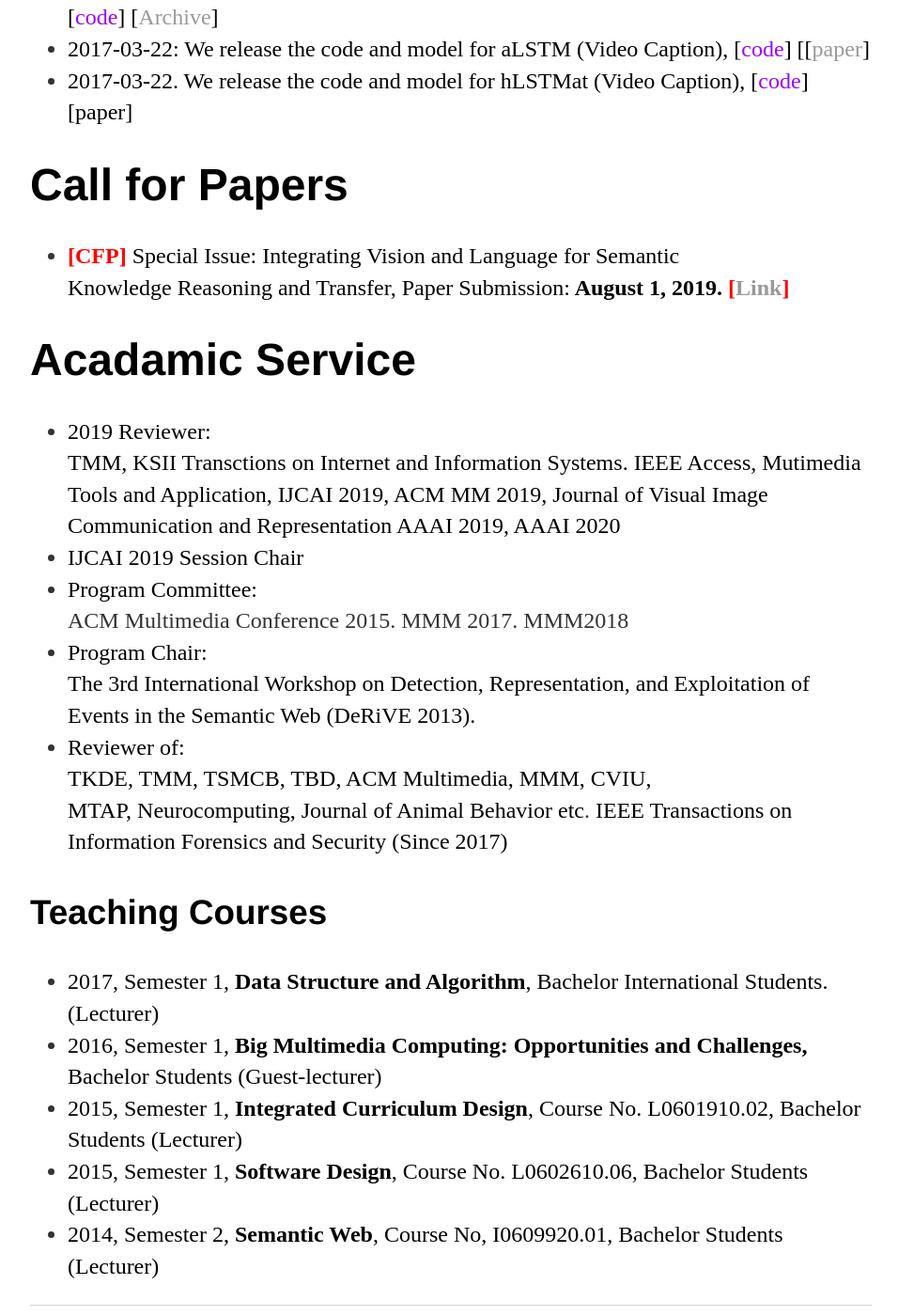
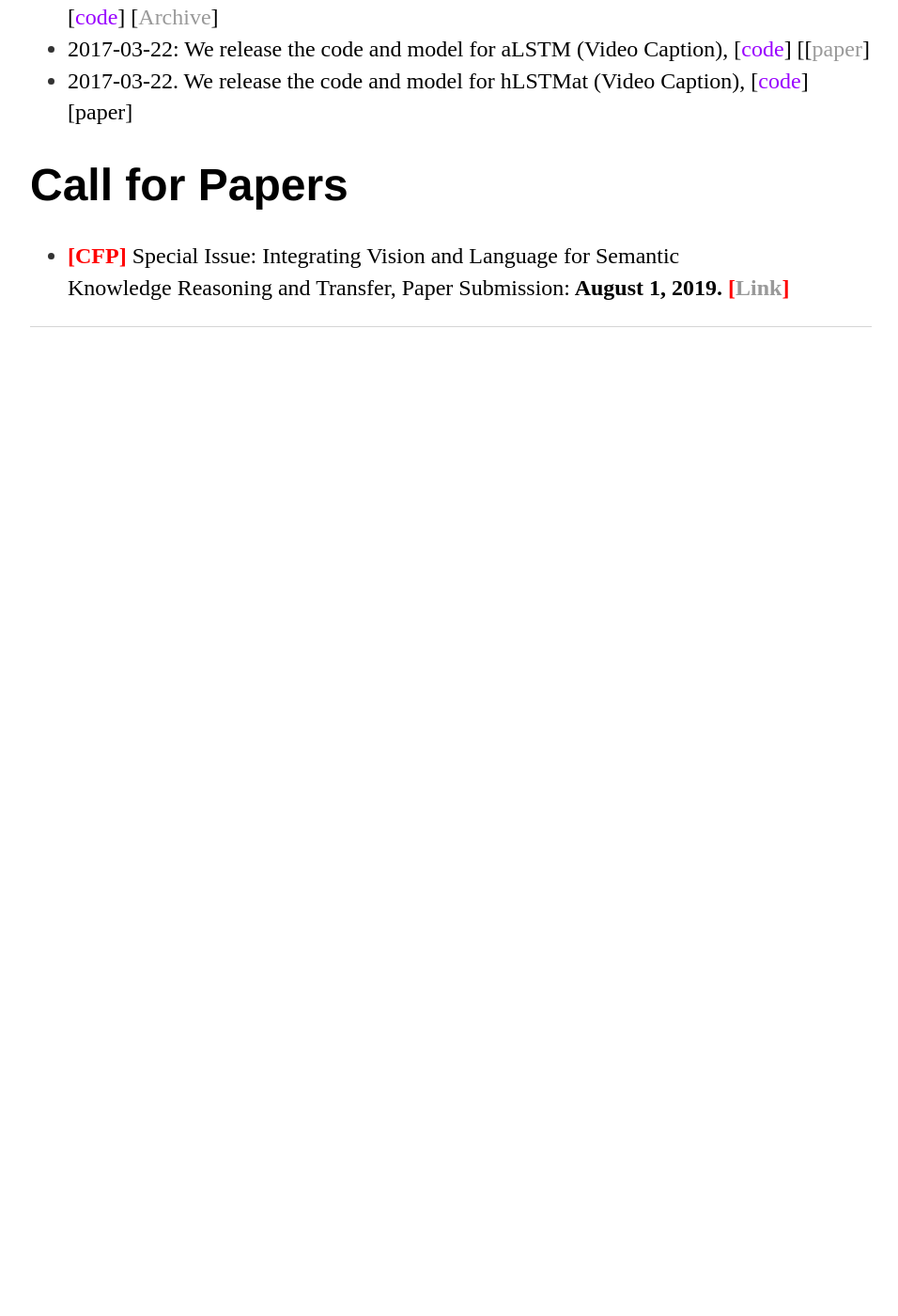
Before and after one commit to lianliGao/lianligao.github.io, a Jekyll site: the page built from index.html, in a window 1280 px wide and 1400 px high, scrolled down 2132 px. Shown: the whole window at 94% size, without its empty margins (160-1116 px from the left). Built offline with Jekyll 4.4.1, drawn with Linux system fonts in a browser that asks for light colours; after the commit the page ends 2540 px from its top, so only the background shows below that.

Commit message:
Update index.html

```diff
--- a/index.html
+++ b/index.html
@@ -51,17 +51,17 @@
 
 <h1>Working Experience</h1>
 <ul>
-	<li>Professor, School of Computer Science and Engineering,&nbsp;<b><font color="#0000ff">UESTC</font></b><font color="#000000">,&nbsp;2019.12-Present</font></li>
-	<li><font><font color="#000000">Scholar Visiting,&nbsp;School of Engineering and Applied Science, </font><b><font color="#0000ff">Columbia University</font></b><font color="#000000">,&nbsp;</font></font><font color="#000000" >2016-2017</font>
+	<li>Professor, School of Computer Science and Engineering,&nbsp;<font color="#0000ff">UESTC</font><font color="#000000">,&nbsp;2019.12-Present</font></li>
+	<li><font><font color="#000000">Scholar Visiting,&nbsp;School of Engineering and Applied Science, </font><font color="#0000ff">Columbia University</font><font color="#000000">,&nbsp;</font></font><font color="#000000" >2016-2017</font>
 			<br><font ><font color="#000000">Working on medical image processing, together with&nbsp;</font><font color="#0000ff">Prof Andrew Laine</font></font>
 	</li>
-	<li><font color="#000000">Scholar Visiting, Dept. of Information Engineering and Computer Science,&nbsp;<b><font color="#0000ff">University of Trento</font></b><font color="#000000">,&nbsp;</font></font><font color="#000000">2014-2015</font>
+	<li><font color="#000000">Scholar Visiting, Dept. of Information Engineering and Computer Science,&nbsp;<font color="#0000ff">University of Trento</font><font color="#000000">,&nbsp;</font></font><font color="#000000">2014-2015</font>
 			<br><font ><font color="#000000">Working on image and video segmentation, together with&nbsp;</font><font color="#0000ff">Prof. Nicu Sebe</font></font>
 	</li>
-	<li><font ><font color="#000000">Associate Professor, School of Computer Science and Engineering,&nbsp;</font><b><font color="#0000ff">UESTC</font></b><font color="#000000">,&nbsp;2014.02-2019.12</font></font>
+	<li><font ><font color="#000000">Associate Professor, School of Computer Science and Engineering,&nbsp;</font><font color="#0000ff">UESTC</font><font color="#000000">,&nbsp;2014.02-2019.12</font></font>
 			<br><font><font color="#000000">Member of the&nbsp;</font><a href="http://www.google.com/url?q=http%3A%2F%2Fbmc.uestc.edu.cn%2F&amp;sa=D&amp;sntz=1&amp;usg=AFQjCNHz42HWg3NL3PIfErgIpUmAsgoyfg"><font color="#0000ff">BMC Lab</font></a><span style="color:rgb(0,0,0)">, working closely with&nbsp;</span><font color="#0000ff">Prof. Heng Tao Shen</font></font>
 	</li>
-	<li><font color="#000000">PhD Study, School of ITEE, <b><font color="#0000ff">The University of Queensland</font></b><font color="#000000">, Australia, 2010-2014.</font></font>
+	<li><font color="#000000">PhD Study, School of ITEE, <font color="#0000ff">The University of Queensland</font><font color="#000000">, Australia, 2010-2014.</font></font>
 	<br><font><span style="color:rgb(0,0,0)">Working on semantic annotation and reasoning, under the supervision of</span> <a href="http://www.google.com/url?q=http%3A%2F%2Fstaff.itee.uq.edu.au%2Fjane%2F&amp;sa=D&amp;sntz=1&amp;usg=AFQjCNGfUxvsRu6YwjDfPnRjs-HAAafkvA"><font color="#0000ff">Prof. Jane Hunter</font></a> <span style="color:rgb(0,0,0)">and</span> <a href="http://www.google.com/url?q=http%3A%2F%2Fresearchers.uq.edu.au%2Fresearcher%2F5052&amp;sa=D&amp;sntz=1&amp;usg=AFQjCNHImeq8F2P83jIqynMxiqKrxABm_w"><font color="#0000ff">Prof. Michael Bruenig</font></a><span style="color:rgb(0,0,0)">.</span></font>
          </li>
 </ul>
@@ -80,33 +80,7 @@
 		<li><b style="color:rgb(255,0,0);">[CFP] </b><font color="#000000"><span>Special Issue:&nbsp;</span><font>Integrating Vision and Language for Semantic Knowledge&nbsp;</font><span>Reasoning and Transfer,&nbsp;</span></font><span><font color="#000000">Paper Submission:<b> August 1, 2019.&nbsp;</b></font><font color="#ff0000" style="font-weight:bold">[<a href="https://www.journals.elsevier.com/journal-of-visual-communication-and-image-representation/call-for-papers/integrating-vision-and-language-for-semantic-knowledge" rel="nofollow">Link</a>]</font></span></li>
 	</ul>
 
-<h1> Acadamic Service</h1>
-	<ul>
-		<li><font color="#000000" >2019 Reviewer: </font>
-			<br><font color="#000000" >TMM, KSII Transctions on Internet and Information Systems. IEEE Access, Mutimedia Tools and Application, IJCAI 2019, ACM MM 2019, Journal of Visual Image&nbsp; Communication and Representation</font>
-			<font color="#000000">AAAI 2019, AAAI 2020</font>
-		</li>
-		<li><font color="#000000"><span>IJCAI 2019 Session Chair&nbsp;</span></font></li>
-		<li><font color="#000000">Program Committee:&nbsp;</font>
-			<br><font><span>ACM Multimedia Conference 2015. MMM 2017. MMM2018</span></font>
-		</li>
-		<li><font color="#000000"><span>Program Chair:&nbsp;</span></font>
-			<br><font color="#000000" ><span>The 3rd International Workshop on Detection, Representation, and Exploitation of Events in the Semantic Web (DeRiVE 2013).</span></font>
-		</li>
-		<li><font><font color="#000000">Reviewer of:&nbsp;</font></font>
-			<br><font ><font color="#000000">TKDE, TMM, TSMCB, TBD, ACM Multimedia, MMM, CVIU, MTAP,&nbsp;Neurocomputing,&nbsp;Journal of Animal Behavior etc</font>.</font>
-			<font color="#000000">IEEE Transactions&nbsp;on Information Forensics and Security (Since 2017)</font>
-		</li>
-	</ul>
 
-	<h3>Teaching Courses</h3>
-	<ul>
-		<li><font color="#000000" >2017, Semester 1, <b>Data Structure and Algorithm</b>, Bachelor International Students. (Lecturer)</font></li>
-		<li><font color="#000000" >2016, Semester 1, <b>Big Multimedia Computing: Opportunities and Challenges, </b>Bachelor Students (Guest-lecturer)&nbsp;</font></li>
-		<li><font color="#000000" >2015, Semester 1, <b>Integrated Curriculum Design</b>, Course No. L0601910.02,&nbsp;</font><font color="#000000" >Bachelor Students (Lecturer)</font></li>
-		<li><font color="#000000" >2015, Semester 1, <b>Software Design</b>, Course No. L0602610.06,&nbsp;</font><font color="#000000" >Bachelor Students (Lecturer)</font></li>
-		<li><font color="#000000" >2014, Semester 2, <b>Semantic Web</b>, Course No, I0609920.01, Bachelor Students (Lecturer)</font></li>
-	</ul>
 
 
 </div>
```
